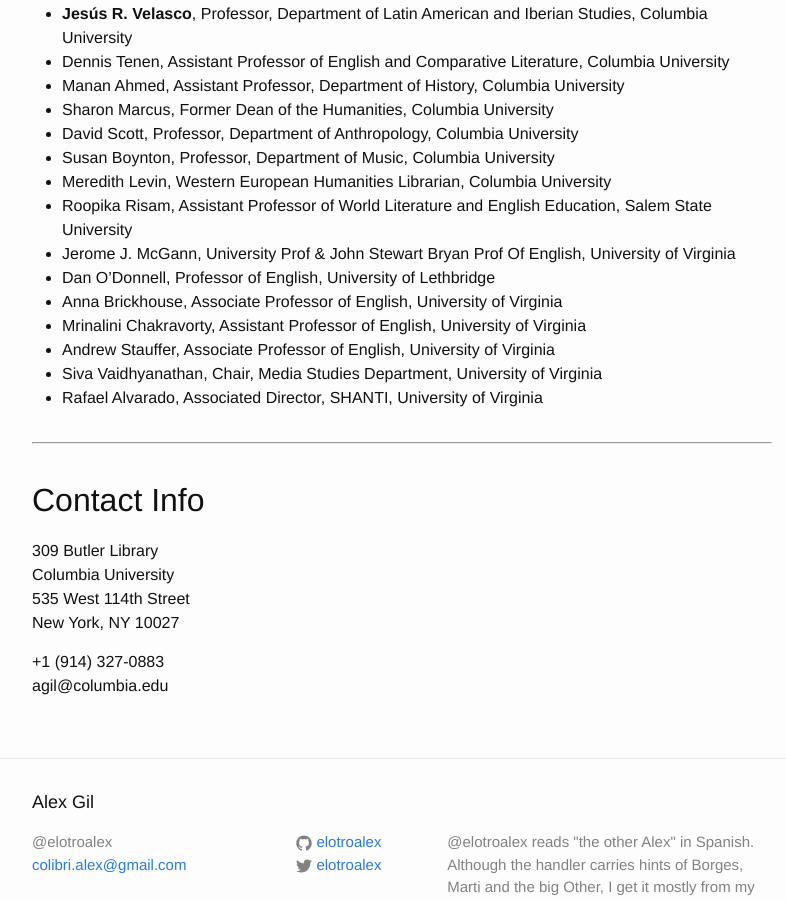
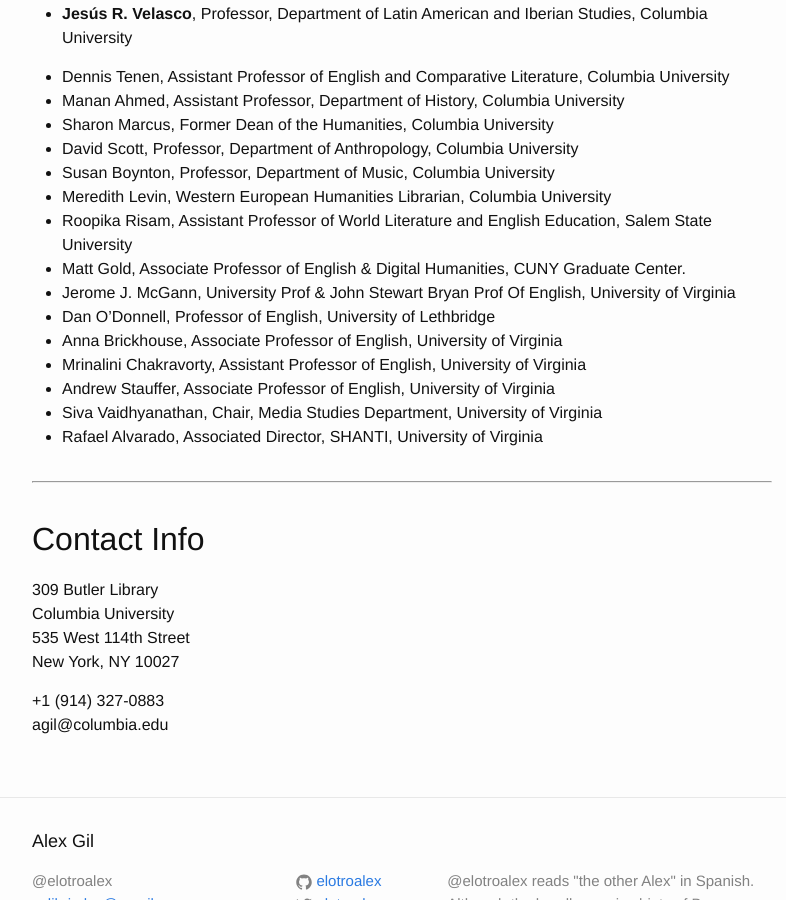
Before and after one commit to elotroalex/elotroalex, a Jekyll site: the page built from bio.md, in a window 1280 px wide and 900 px high, scrolled down 10929 px. Shown: the whole window, without its empty margins (238-1024 px from the left). Built offline with Jekyll 4.4.1, drawn with Linux system fonts in a browser that asks for light colours.

Commit message:
added matt gold

```diff
--- a/bio.md
+++ b/bio.md
@@ -364,6 +364,7 @@
 - **Barbara Rockenbach**, Associate University Librarian, Columbia University Libraries
 - **Kaiama Glover**, Associate Professor of French, Barnard College
 - **Jesús R. Velasco**, Professor, Department of Latin American and Iberian Studies, Columbia University
+
 - Dennis Tenen, Assistant Professor of English and Comparative Literature, Columbia University
 - Manan Ahmed, Assistant Professor, Department of History, Columbia University
 - Sharon Marcus, Former Dean of the Humanities, Columbia University
@@ -371,6 +372,7 @@
 - Susan Boynton, Professor, Department of Music, Columbia University
 - Meredith Levin, Western European Humanities Librarian, Columbia University
 - Roopika Risam, Assistant Professor of World Literature and English Education, Salem State University
+- Matt Gold, Associate Professor of English & Digital Humanities, CUNY Graduate Center.
 - Jerome J. McGann, University Prof & John Stewart Bryan Prof Of English, University of Virginia
 - Dan O'Donnell, Professor of English, University of Lethbridge
 - Anna Brickhouse, Associate Professor of English, University of Virginia
```
